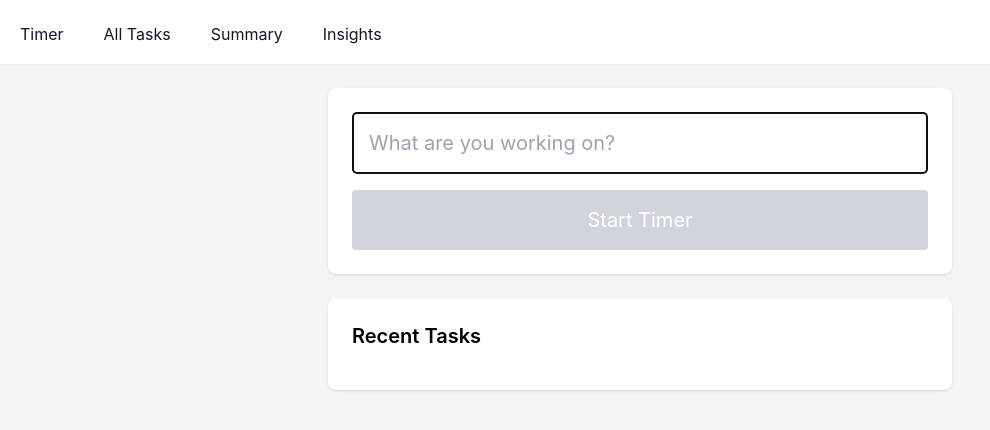
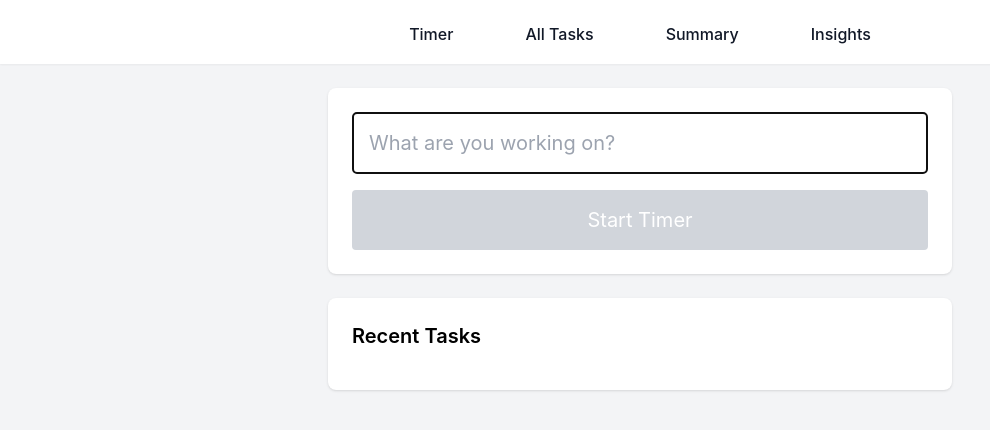
Before and after one commit to evelynso2024/TimeWell, a React (Create React App) app: page / in a window 1280 px wide. Shown: the top 430 px of the page, without its empty margins (0-990 px from the left). Built offline with nearby package versions, Linux system fonts and the light colour scheme; the HTML template or start-up script is replaced by a standard one.

Commit message:
Update App.js

```diff
--- a/src/App.js
+++ b/src/App.js
@@ -24,18 +24,18 @@ function App() {
       <div className="min-h-screen bg-gray-100">
         <nav className="bg-white shadow-sm">
           <div className="max-w-7xl mx-auto px-4">
-            <div className="flex justify-between h-16">
-              <div className="flex space-x-8">
+            <div className="flex justify-center h-16"> {/* Changed to justify-center */}
+              <div className="flex space-x-12"> {/* Increased space-x to 12 for better spacing */}
                 <Link
                   to="/"
-                  className="flex items-center px-1 pt-1 text-gray-900"
+                  className="flex items-center px-3 pt-1 text-gray-900 font-medium" /* Added padding and font-medium */
                 >
                   Timer
                 </Link>
                 <Link
                   to="/all-tasks"
                   onClick={(e) => handleNavigation(e, '/all-tasks')}
-                  className={`flex items-center px-1 pt-1 relative ${
+                  className={`flex items-center px-3 pt-1 font-medium ${
                     isTimerActive ? 'text-gray-400 cursor-not-allowed' : 'text-gray-900'
                   }`}
                   title={isTimerActive ? "Focus on your current task" : ""}
@@ -45,7 +45,7 @@ function App() {
                 <Link
                   to="/summary"
                   onClick={(e) => handleNavigation(e, '/summary')}
-                  className={`flex items-center px-1 pt-1 relative ${
+                  className={`flex items-center px-3 pt-1 font-medium ${
                     isTimerActive ? 'text-gray-400 cursor-not-allowed' : 'text-gray-900'
                   }`}
                   title={isTimerActive ? "Focus on your current task" : ""}
@@ -55,7 +55,7 @@ function App() {
                 <Link
                   to="/insights"
                   onClick={(e) => handleNavigation(e, '/insights')}
-                  className={`flex items-center px-1 pt-1 relative ${
+                  className={`flex items-center px-3 pt-1 font-medium ${
                     isTimerActive ? 'text-gray-400 cursor-not-allowed' : 'text-gray-900'
                   }`}
                   title={isTimerActive ? "Focus on your current task" : ""}
```
